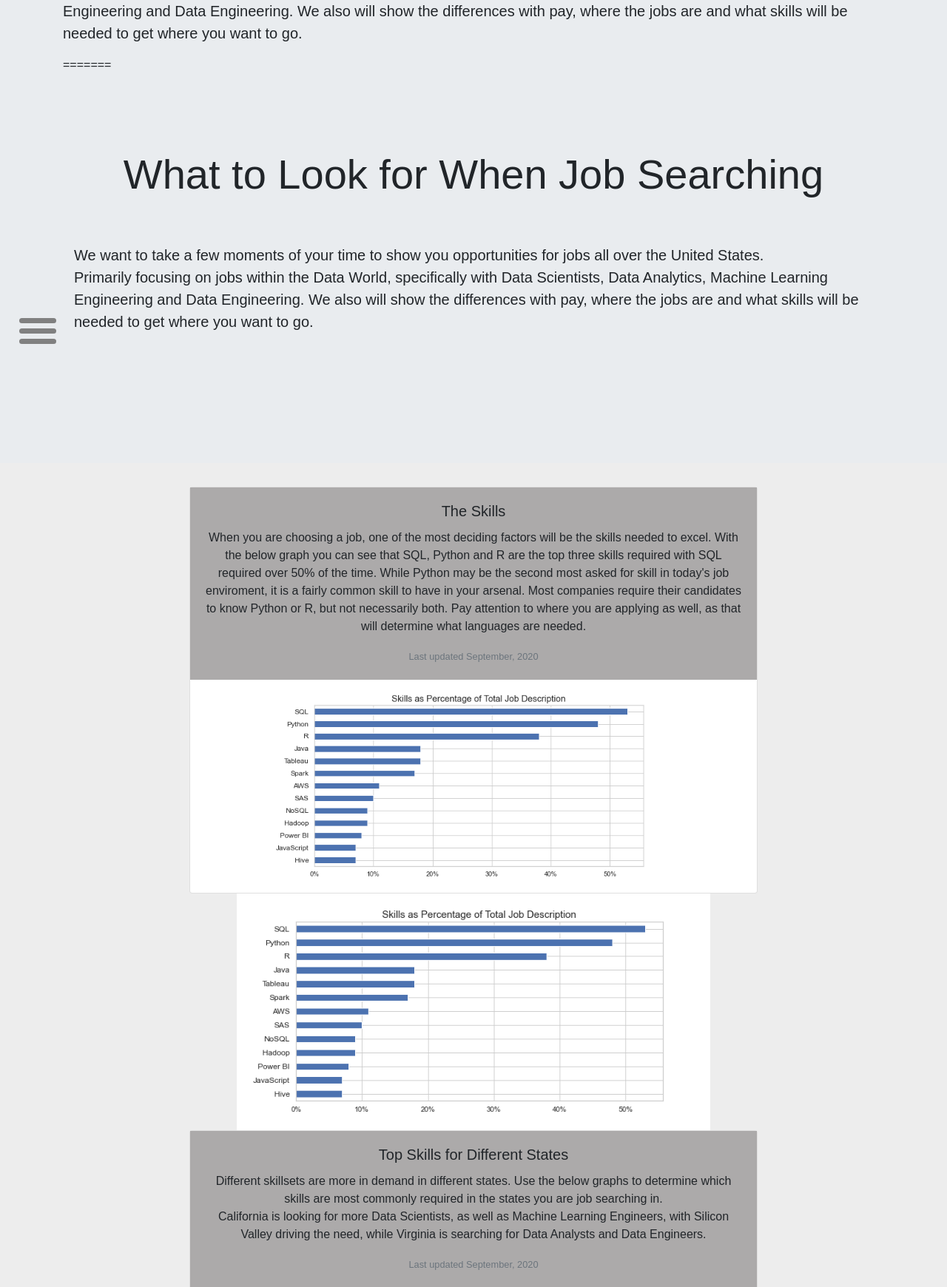
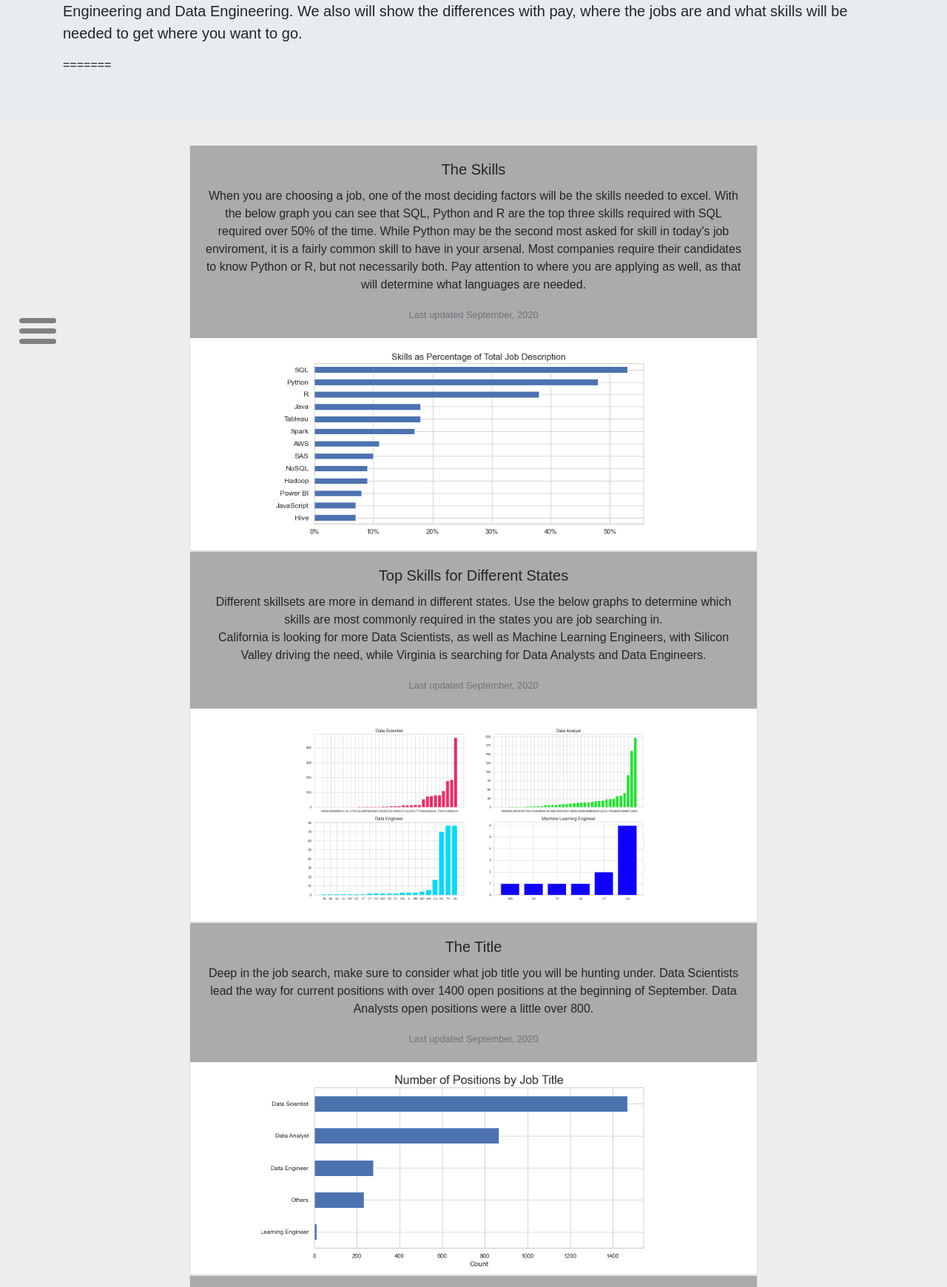
Before and after one commit to Al-Faust/Data_Career_Mapping, a Flask app: page /index.html in a window 1280 px wide. Shown: the part 290-2030 px from the top of the page at 74% size. Run offline with Flask 2, Linux system fonts and the light colour scheme; some libraries are stand-ins or nearby versions.

Commit message:
fixing html

```diff
--- a/app/templates/index.html
+++ b/app/templates/index.html
@@ -72,17 +72,7 @@
         </ul><span class="sliiider-exit exit left-exit"></span>
       </div>
 
-    <div class="jumbotron jumbotron-fluid">
-        <div class="container">
-            <h1 class="display-4">What to Look for When Job Searching</h1>
-            <br>
-            <p class="lead"> We want to take a few moments of your time to show you opportunities for jobs all over the
-                United States.<br>
-                Primarily focusing on jobs within the Data World, specifically with Data Scientists, Data Analytics,
-                Machine Learning Engineering and Data Engineering. We also will show the differences with pay, where the
-               jobs are and what skills will be needed to get where you want to go. </p>
-        </div>
-    </div>
+
 
     </div>
   </div>
@@ -94,16 +84,17 @@
       <h5 class="card-title">The Skills</h5>
       <p class="card-text">When you are choosing a job, one of the most deciding factors will be the skills needed
         to excel. With the below graph you can see that SQL, Python and R are the top three skills required with
-                SQL required over 50% of the time. While Python may be the second most asked for skill in today's job enviroment, it is a fairly common skill to have in your arsenal. Most companies require their candidates to know Python or R, but not necessarily both. Pay attention to where you are applying as well, as that will determine what languages are needed. </p>
+        SQL required over 50% of the time. While Python may be the second most asked for skill in today's job
+        enviroment, it is a fairly common skill to have in your arsenal. Most companies require their candidates to know
+        Python or R, but not necessarily both. Pay attention to where you are applying as well, as that will determine
+        what languages are needed. </p>
       <p class="card-text"><small class="text-muted">Last updated September, 2020</small></p>
     </div>
     <a href="/app/static/img/skills.png" title="The Skills"><img src="/app/static/img/skills.png" class="img-responsive"
         alt="The Skills"></a>
     <!-- <img src="..." class="card-img-top" alt="..."> -->
   </div>
-    <a href="/app/static/img/skills.png" title="The Skills"><img src="/app/static/img/skills.png" class="img-responsive"
-        alt="The Skills"></a>
-    <!-- <img src="..." class="card-img-top" alt="..."> -->
+
   </div>
 
 
@@ -116,13 +107,11 @@
         need, while Virginia is searching for Data Analysts and Data Engineers. </p>
       <p class="card-text"><small class="text-muted">Last updated September, 2020</small></p>
     </div>
-        <a href="/app/static/img/positions_all.png" title="The Skills"><img src="/app/static/img/positions_all.png" class="img-responsive"
-                alt="The Skills"></a>
+    <a href="/app/static/img/positions_all.png" title="The Skills"><img src="/app/static/img/positions_all.png"
+        class="img-responsive" alt="The Skills"></a>
     <!-- <img src="..." class="card-img-top" alt="..."> -->
   </div>
-    <a href="/app/static/img/positions_all.png" title="The Skills"><img src="/app/static/img/positions_all.png" class="img-responsive"
-        alt="The Skills"></a>
-    <!-- <img src="..." class="card-img-top" alt="..."> -->
+
   </div>
 
   <div class="card">
@@ -134,13 +123,11 @@
       </p>
       <p class="card-text"><small class="text-muted">Last updated September, 2020</small></p>
     </div>
-        <a href="/app/static/img/num_title.png" title="The Skills"><img src="/app/static/img/num_title.png" class="img-responsive"
-                alt="The Skills"></a>
+    <a href="/app/static/img/num_title.png" title="The Skills"><img src="/app/static/img/num_title.png"
+        class="img-responsive" alt="The Skills"></a>
     <!-- <img src="..." class="card-img-top" alt="..."> -->
   </div>
-    <a href="/app/static/img/num_title.png" title="The Skills"><img src="/app/static/img/num_title.png" class="img-responsive"
-        alt="The Skills"></a>
-    <!-- <img src="..." class="card-img-top" alt="..."> -->
+
   </div>
 
   <div class="card">
@@ -152,14 +139,13 @@
         Maryland at 140 open positions.</p>
       <p class="card-text"><small class="text-muted">Last updated September, 2020</small></p>
     </div>
-        <a href="/app/static/img/job_count.png" title="The Skills"><img src="/app/static/img/job_count.png" class="img-responsive"
-                alt="The Skills"></a>
+    <a href="/app/static/img/job_count.png" title="The Skills"><img src="/app/static/img/job_count.png"
+        class="img-responsive" alt="The Skills"></a>
     <div id="plott"></div>
     <!-- <img src="..." class="card-img-top" alt="..."> -->
   </div>
-    <a href="/app/static/img/job_count.png" title="The Skills"><img src="/app/static/img/job_count.png" class="img-responsive"
-        alt="The Skills"></a>
-    <div id="plott"></div>
+
+  <!-- <div id="plott"></div> -->
   <!-- <img src="..." class="card-img-top" alt="..."> -->
   </div>
 
@@ -177,23 +163,21 @@
         alt="The Skills"></a>
     <!-- <img src="..." class="card-img-top" alt="..."> -->
   </div>
-    <a href="/app/static/img/no_pos.png" title="The Skills"><img src="/app/static/img/no_pos.png" class="img-responsive"
-        alt="The Skills"></a>
-    <!-- <img src="..." class="card-img-top" alt="..."> -->
-  </div>
 
   <div class="card">
     <div class="card-body">
       <h5 class="card-title">Know Your Worth</h5>
       <p class="card-text">The below graph gives a basic understanding of the minimum and maximum companies are
-                paying their employees. This information gives you bargaining power at the table as well as gives you an indication of the fields you may want to try for or avoid. While compensation may not be everything, this information does help you understand what you should be expecting when you are at the interview table.  </p>
+        paying their employees. This information gives you bargaining power at the table as well as gives you an
+        indication of the fields you may want to try for or avoid. While compensation may not be everything, this
+        information does help you understand what you should be expecting when you are at the interview table. </p>
       <p class="card-text"><small class="text-muted">Last updated September, 2020</small></p>
     </div>
-        <a href="/app/static/img/avg_salary.png" title="The Skills"><img src="/app/static/img/avg_salary.png" class="img-responsive"
-                alt="The Skills"></a>
+    <a href="/app/static/img/avg_salary.png" title="The Skills"><img src="/app/static/img/avg_salary.png"
+        class="img-responsive" alt="The Skills"></a>
     <!-- <img src="..." class="card-img-top" alt="..."> -->
   </div>
-    <div id="plot"></div>
+  <!-- <div id="plot"></div> -->
   <!-- <img src="..." class="card-img-top" alt="..."> -->
   </div>
   <!--
@@ -235,11 +219,11 @@
   <script src="{{ url_for('static', filename='js/sliiide.js') }}"></script>
   <script type="text/javascript">
     var $navIcon = $('#nav-icon2')
-      var menu = $('.left-menu').sliiide({place: 'left', exit_selector: '.left-exit', toggle: '#nav-icon2'});
+    var menu = $('.left-menu').sliiide({ place: 'left', exit_selector: '.left-exit', toggle: '#nav-icon2' });
     var notes = $('.note');
-      $('.slider-toggle').on('click', function()  {
+    $('.slider-toggle').on('click', function () {
       var $button = $(this);
-        if ($button.hasClass('selected')) {return;}
+      if ($button.hasClass('selected')) { return; }
       $navIcon.removeClass('flip animated');
       notes.fadeOut(700);
       var place = $button.attr('data-link').split('-')[0];
@@ -248,9 +232,9 @@
       menu.reset();
       $button.addClass('selected');
       $('.slider-toggle').not($button).removeClass('selected');
-        menu = $('.'+menuPlace).sliiide({place: place, exit_selector: '.'+place+'-exit', toggle: '#nav-icon2'});
+      menu = $('.' + menuPlace).sliiide({ place: place, exit_selector: '.' + place + '-exit', toggle: '#nav-icon2' });
       $navIcon.addClass('flip');
-        $('.note[data-link="'+menuPlace+'"]').fadeIn(700).css('display','').removeClass('display-off');
+      $('.note[data-link="' + menuPlace + '"]').fadeIn(700).css('display', '').removeClass('display-off');
     })
   </script>
 
```
Lines whose indentation alone changed are shown as unchanged.
